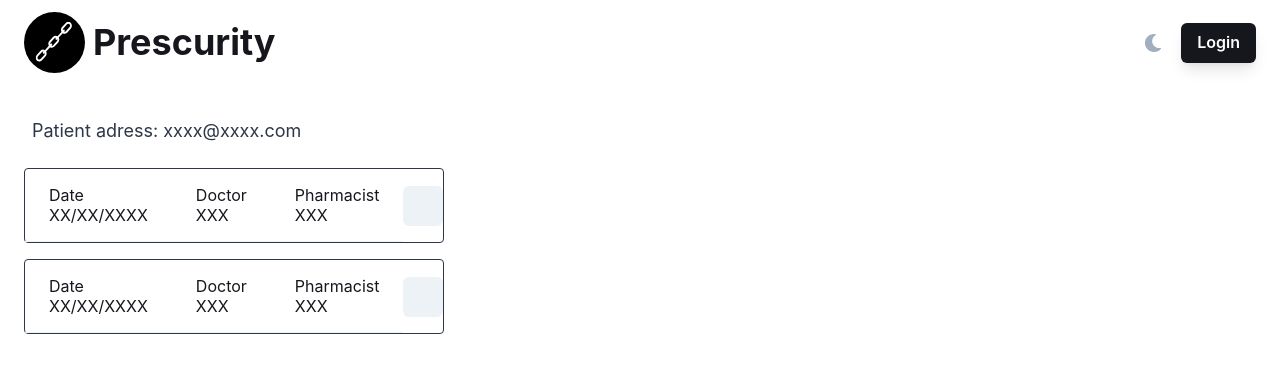
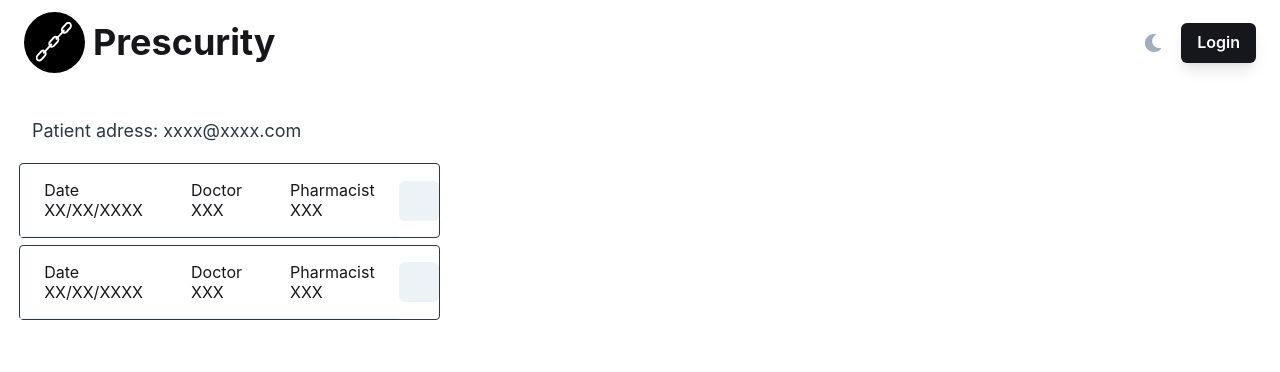
Before and after one commit to azerpas/prescurity-dashboard, a Next.js app: page /pharmacist/dashboard in a window 1280 px wide. Shown: the top 372 px of the page. Built offline with nearby package versions, Linux system fonts and the light colour scheme.

Commit message:
composant prescription

```diff
--- a/src/components/Prescription.tsx
+++ b/src/components/Prescription.tsx
@@ -1,11 +1,13 @@
 import { Tr, Td, Tbody} from "@chakra-ui/table"
 import { Text, Flex, Box } from "@chakra-ui/layout"
 import { IconButton } from "@chakra-ui/button"
+import React, { useState } from "react"
 
-export const Prescription = (props: {date: String, doctor: String, pharmacist: String}) => {
+export const Prescription = (props) => {
+
     return (
         <Tbody>
-            <Flex alignContent={{base:"center" , md:"left"}} alignItems="center" size={{base:"sm", md:"md"}} border="1px" borderColor="gray.700" borderRadius="4px" margin="0.5rem">
+            <Flex alignContent={{base:"center" , md:"left"}} alignItems="center" size={{base:"sm", md:"md"}} border="1px" borderColor="gray.700" borderRadius="4px" margin="0.2rem">
 
                 <Td shrink="1">
                     <Tr><Text>Date</Text></Tr>
```
